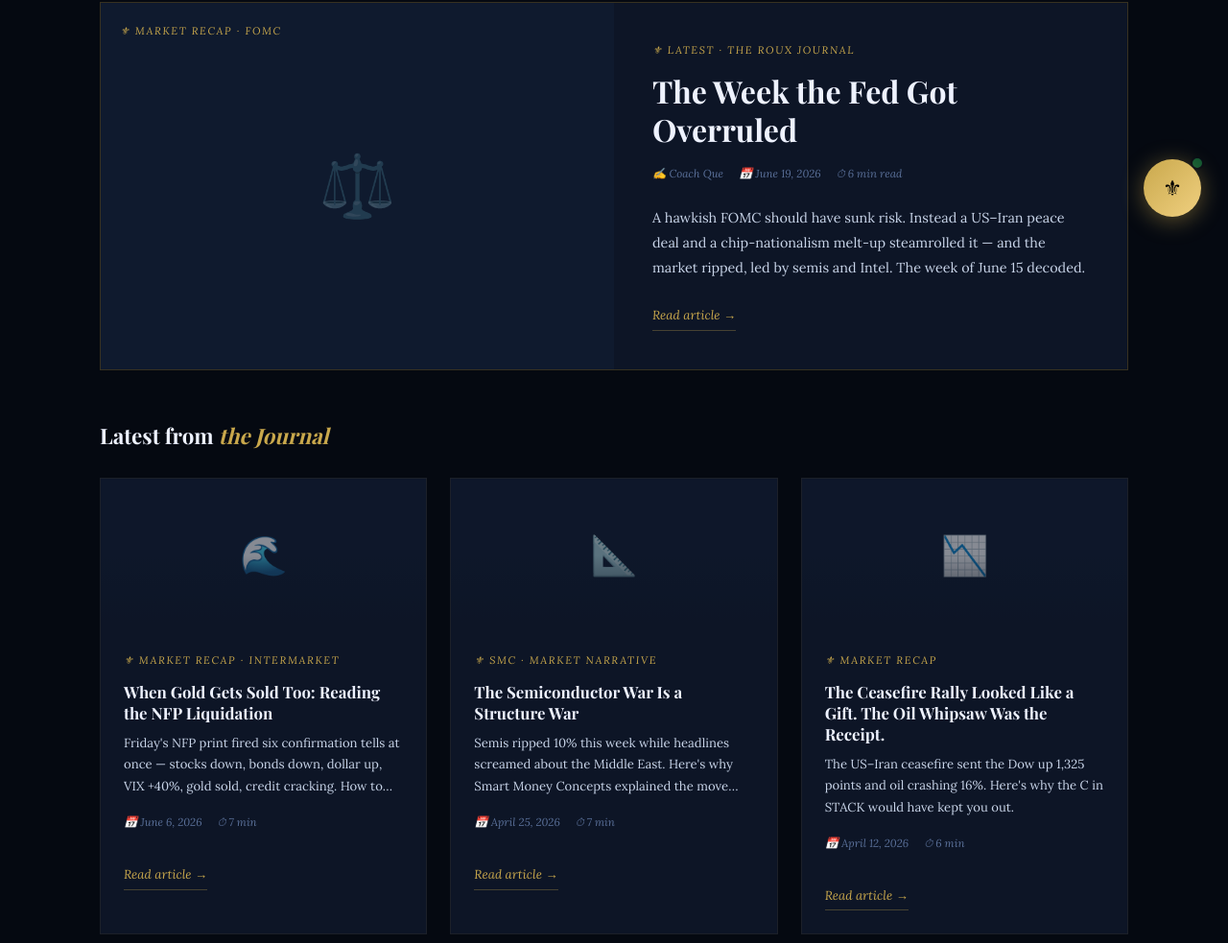
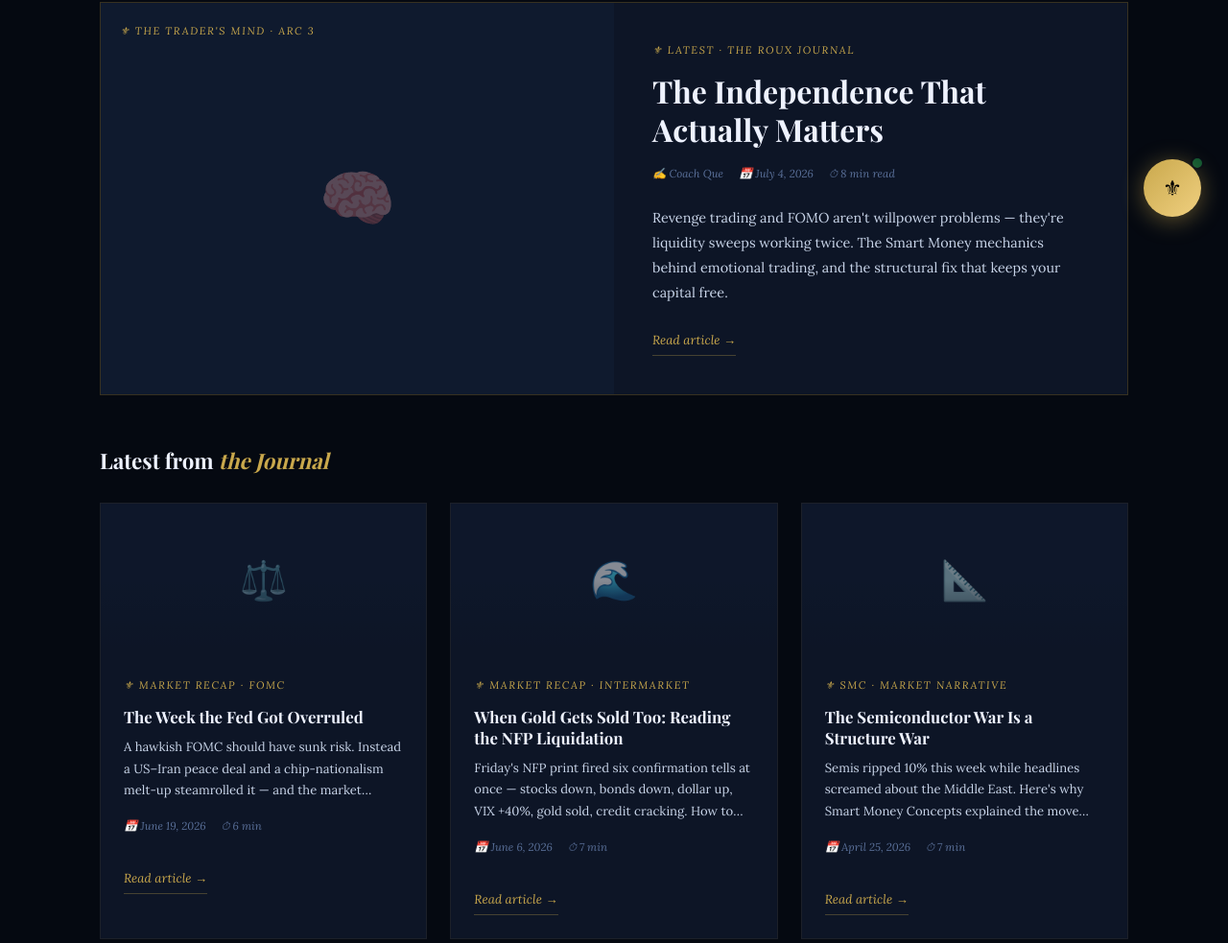
Before and after one commit to dacreolekid/Creoletrades-Repo-Pub, a website: page blog.html in a window 1280 px wide. Shown: the part 546-1529 px from the top of the page at 96% size. Drawn offline with nearby package versions, Linux system fonts and the light colour scheme; a web font is replaced by a local one.

Commit message:
Add files via upload

```diff
--- a/blog.html
+++ b/blog.html
@@ -466,21 +466,21 @@
   <main class="blog-main">
 
     <!-- FEATURED POST -->
-    <article class="featured-post" data-category="recaps">
+    <article class="featured-post" data-category="mindset">
       <div class="featured-image">
-        <span class="featured-image-placeholder">⚖️</span>
-        <span class="post-category">⚜ Market Recap · FOMC</span>
+        <span class="featured-image-placeholder">🧠</span>
+        <span class="post-category">⚜ The Trader's Mind · Arc 3</span>
       </div>
       <div class="featured-content">
         <span class="post-category">⚜ Latest · The Roux Journal</span>
-        <h2>The Week the Fed Got Overruled</h2>
+        <h2>The Independence That Actually Matters</h2>
         <div class="post-meta">
           <span>✍ Coach Que</span>
-          <span>📅 June 19, 2026</span>
-          <span>⏱ 6 min read</span>
+          <span>📅 July 4, 2026</span>
+          <span>⏱ 8 min read</span>
         </div>
-        <p>A hawkish FOMC should have sunk risk. Instead a US–Iran peace deal and a chip-nationalism melt-up steamrolled it — and the market ripped, led by semis and Intel. The week of June 15 decoded.</p>
-        <a href="/blog/week-fed-overruled-june-2026" class="read-more">Read article →</a>
+        <p>Revenge trading and FOMO aren't willpower problems — they're liquidity sweeps working twice. The Smart Money mechanics behind emotional trading, and the structural fix that keeps your capital free.</p>
+        <a href="/blog/the-independence-that-actually-matters" class="read-more">Read article →</a>
       </div>
     </article>
 
@@ -490,6 +490,21 @@
     </div>
 
     <div class="posts-grid" id="posts-grid">
+
+      <!-- POST — Fed Overruled (prev featured) -->
+      <article class="post-card" data-category="recaps" onclick="location.href='/blog/week-fed-overruled-june-2026'" style="cursor:pointer;">
+        <div class="post-card-image">⚖️</div>
+        <div class="post-card-body">
+          <span class="post-category">⚜ Market Recap · FOMC</span>
+          <h3>The Week the Fed Got Overruled</h3>
+          <p>A hawkish FOMC should have sunk risk. Instead a US–Iran peace deal and a chip-nationalism melt-up steamrolled it — and the market ripped, led by semis and Intel.</p>
+          <div class="post-meta">
+            <span>📅 June 19, 2026</span>
+            <span>⏱ 6 min</span>
+          </div>
+          <a href="/blog/week-fed-overruled-june-2026" class="read-more" style="margin-top:0.5rem;display:inline-flex;">Read article →</a>
+        </div>
+      </article>
 
       <!-- POST — NFP Liquidation (prev featured) -->
       <article class="post-card" data-category="recaps" onclick="location.href='/blog/roux-journal-nfp-liquidation-june-2026'" style="cursor:pointer;">
```
